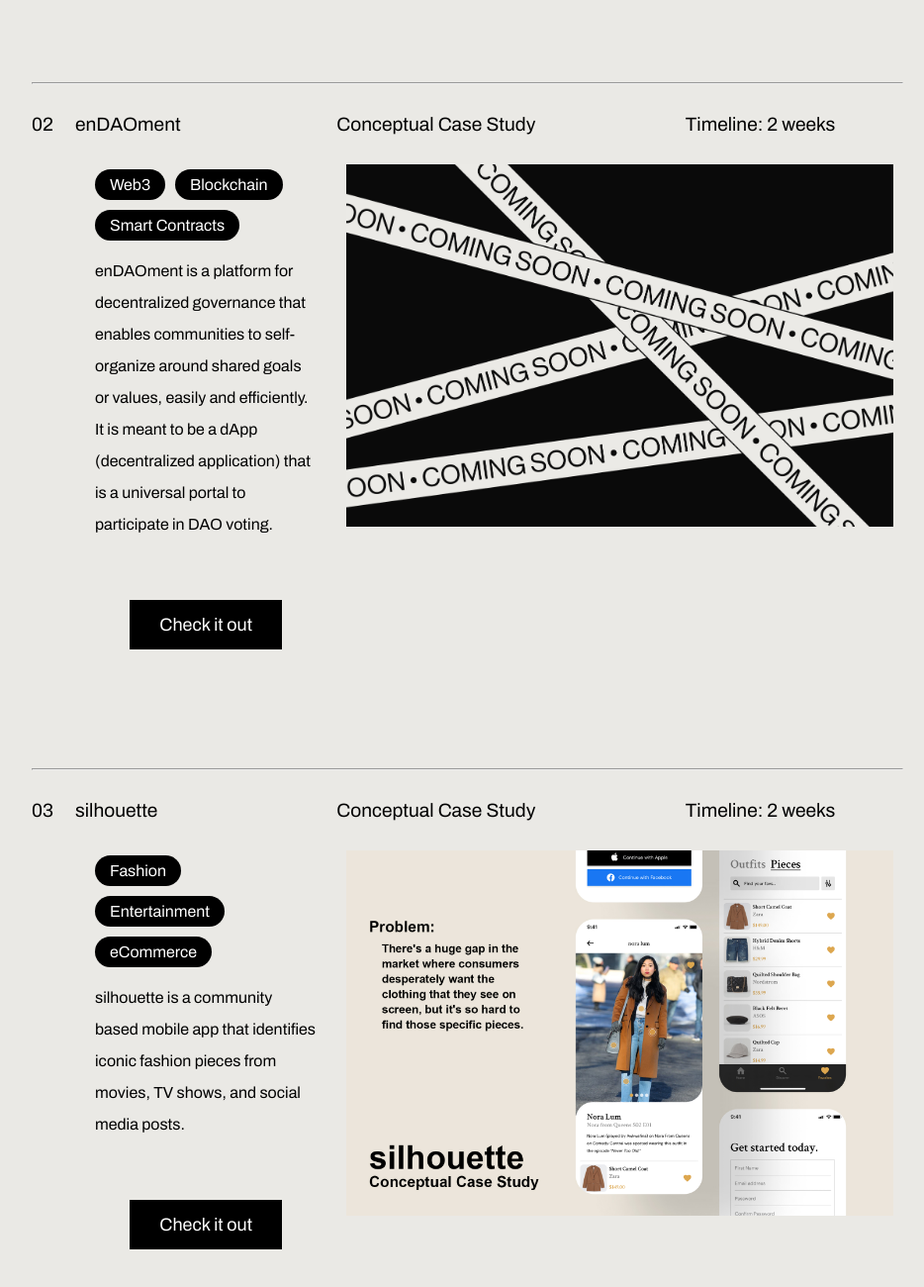
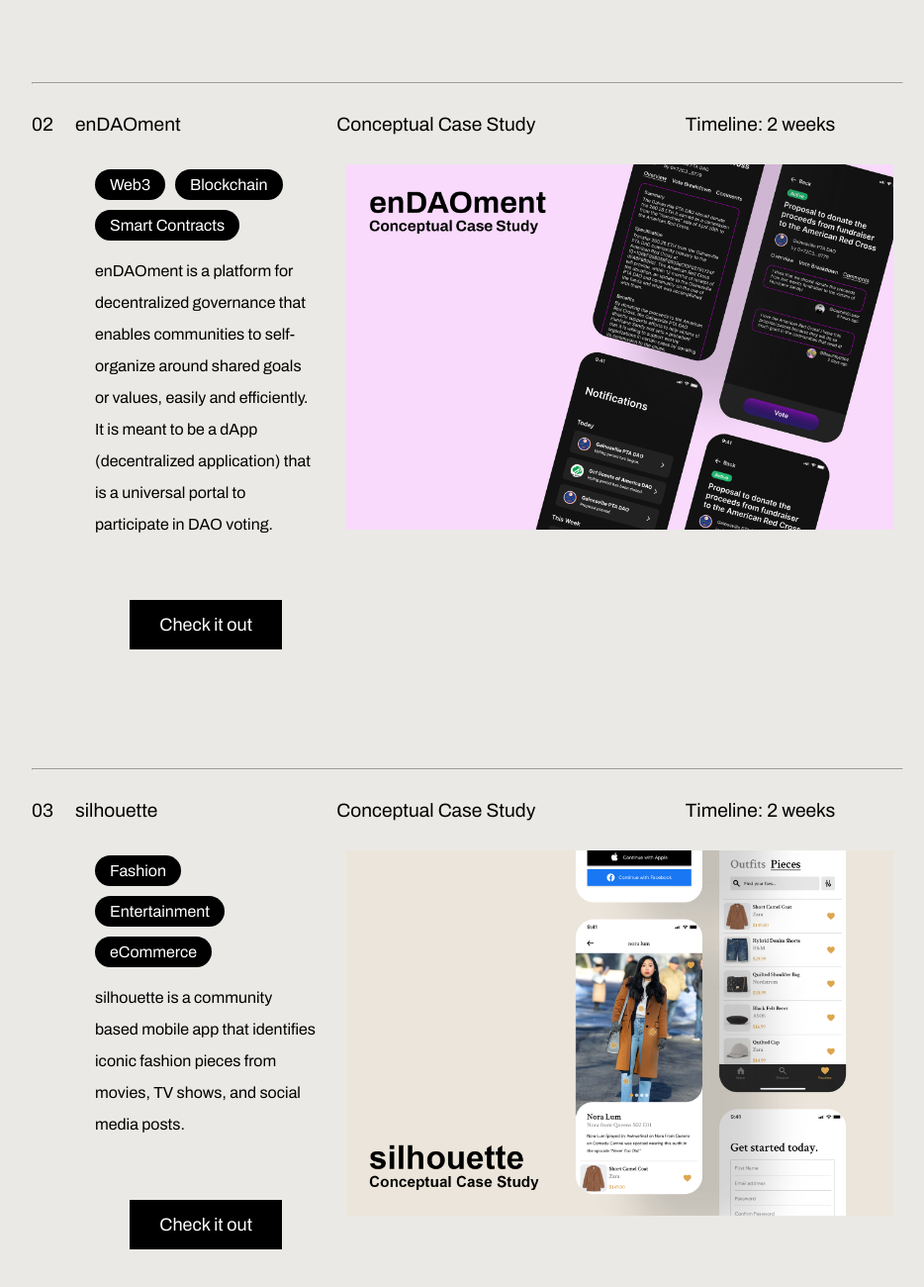
Before and after one commit to jstfleur/jstfleur-dot-com, a plain HTML site: page index.html in a window 1280 px wide. Shown: the part 1768-3068 px from the top of the page at 99% size, without its empty margins (337-1271 px from the left). Drawn offline with Linux system fonts and the light colour scheme.

Commit message:
couple more pushes idk

```diff
--- a/index.html
+++ b/index.html
@@ -142,7 +142,7 @@
                         </div>
                     </div>
                     <div class="p-img">
-                        <img src="/assets/coming-soon.png">
+                        <img src="/assets/enDAOment/endaoment_cover_1.jpg">
                     </div>
                 </div>
 
@@ -177,7 +177,7 @@
                         </div>
                     </div>
                     <div class="p-img">
-                        <img src="/assets/silhouette/silhouette_cover_photo.jpg" alt="Jovencey StFleur silhouette cover photo">
+                        <img src="/assets/silhouette/silhouette_cover_photo_1.jpg" alt="Jovencey StFleur silhouette cover photo">
                     </div>
                 </div>
 
```
Also changed, not shown: assets/enDAOment/endaoment_cover_1.jpg (added).
